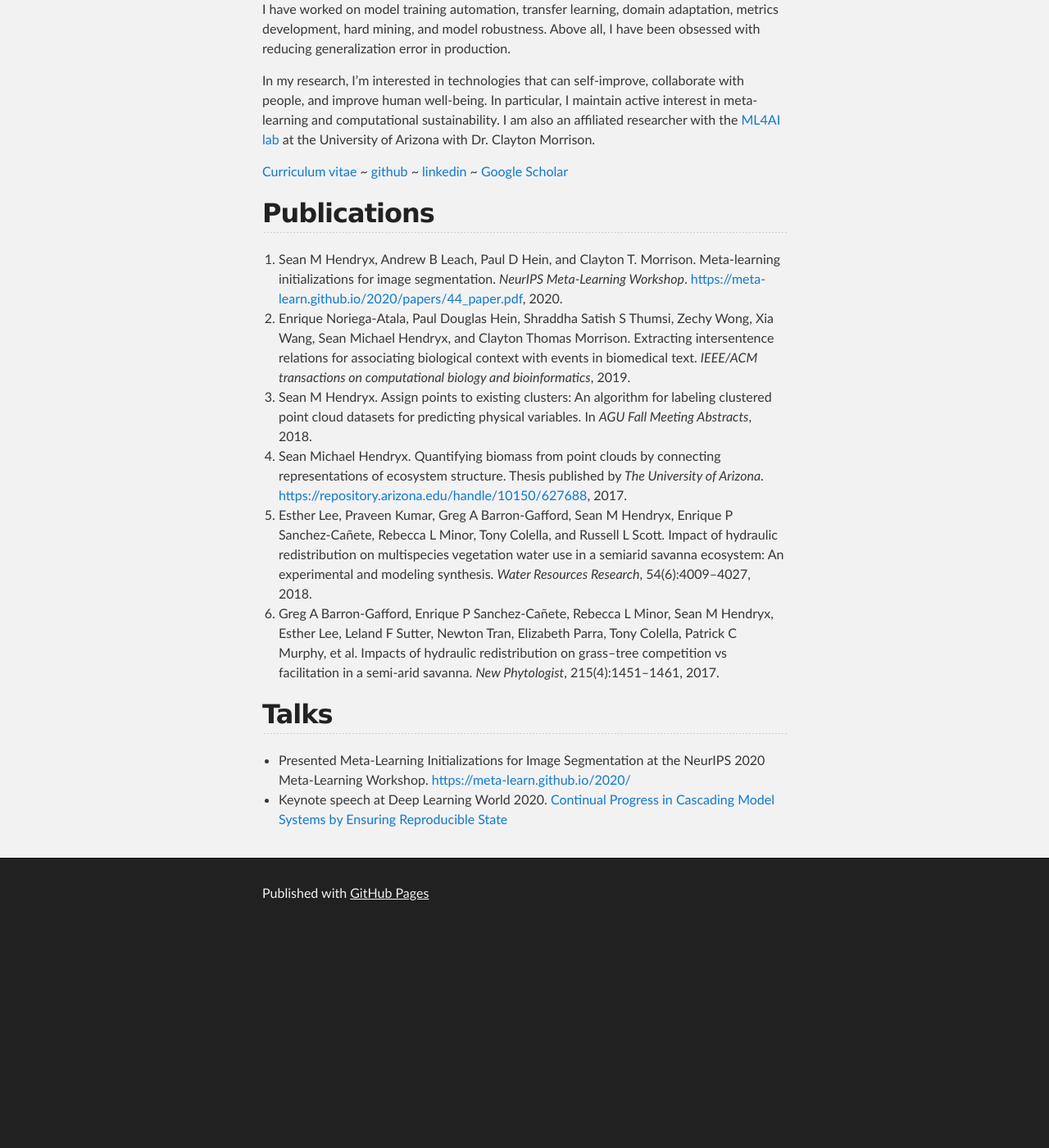
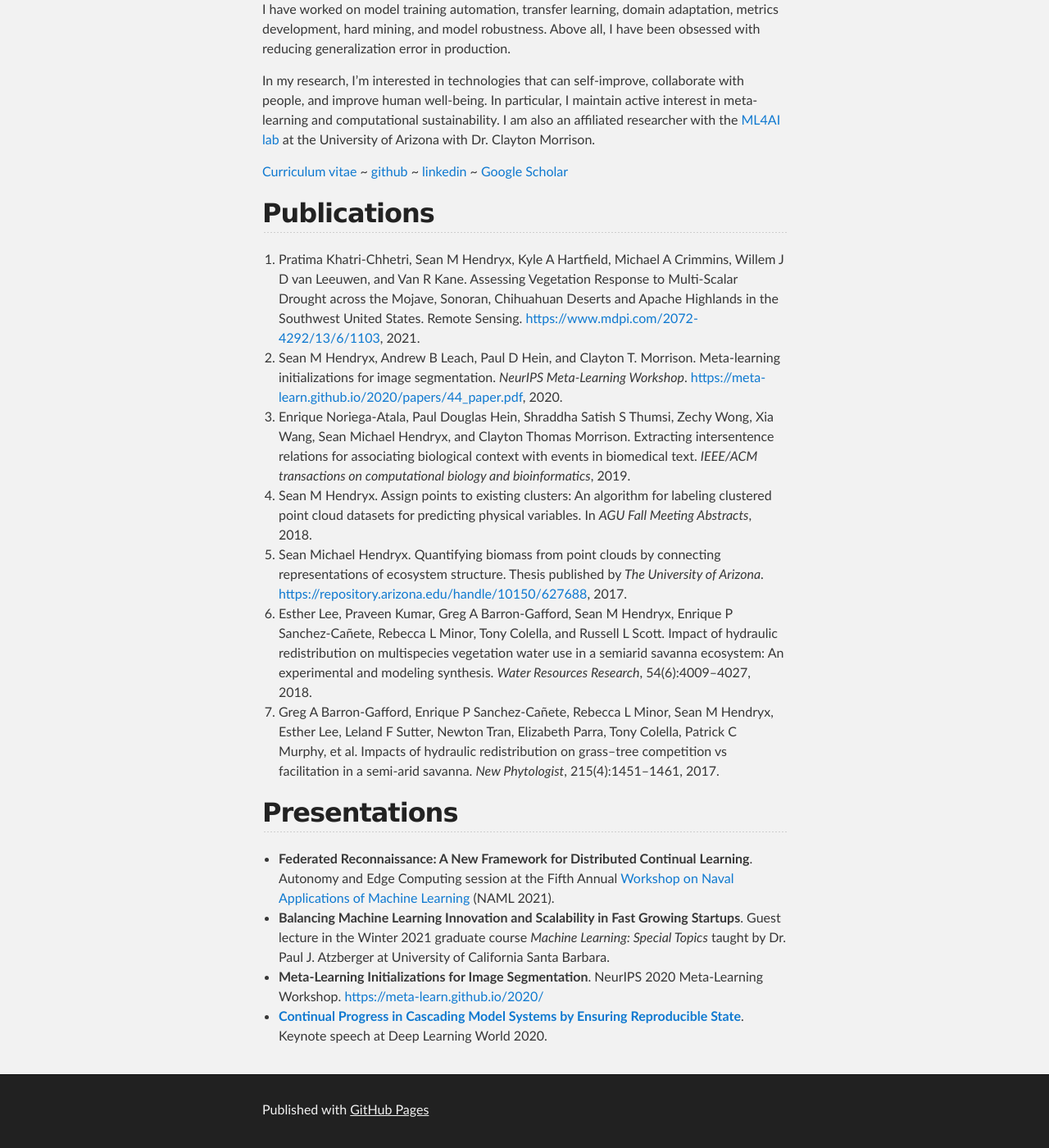
Before and after one commit to SMHendryx/SMHendryx.github.io, a Jekyll site: the page built from index.md, in a window 1280 px wide and 1400 px high, scrolled down 321 px. Shown: the whole window at 82% size. Built offline with Jekyll 4.4.1, drawn with Linux system fonts in a browser that asks for light colours; before the commit the page ends 1457 px from its top, so only the background shows below that.

Commit message:
update pubs and presentations

```diff
--- a/index.md
+++ b/index.md
@@ -12,25 +12,29 @@ In my research, I'm interested in technologies that can self-improve, collaborat
 
 
 ## Publications
-1.  Sean M Hendryx, Andrew B Leach, Paul D Hein, and Clayton T. Morrison. Meta-learning initializations for image segmentation. _NeurIPS Meta-Learning Workshop_. [https://meta-learn.github.io/2020/papers/44_paper.pdf](https://meta-learn.github.io/2020/papers/44_paper.pdf), 2020.
-2.  Enrique Noriega-Atala, Paul Douglas Hein, Shraddha Satish S Thumsi, Zechy Wong,
+1.  Pratima Khatri-Chhetri, Sean M Hendryx, Kyle A Hartfield, Michael A Crimmins, Willem J D van Leeuwen, and Van R Kane. Assessing Vegetation Response to Multi-Scalar Drought across the Mojave, Sonoran, Chihuahuan Deserts and Apache Highlands in the Southwest United States. Remote Sensing. [https://www.mdpi.com/2072-4292/13/6/1103](https://www.mdpi.com/2072-4292/13/6/1103), 2021.
+2.  Sean M Hendryx, Andrew B Leach, Paul D Hein, and Clayton T. Morrison. Meta-learning initializations for image segmentation. _NeurIPS Meta-Learning Workshop_. [https://meta-learn.github.io/2020/papers/44_paper.pdf](https://meta-learn.github.io/2020/papers/44_paper.pdf), 2020.
+3.  Enrique Noriega-Atala, Paul Douglas Hein, Shraddha Satish S Thumsi, Zechy Wong,
 Xia Wang, Sean Michael Hendryx, and Clayton Thomas Morrison. Extracting intersentence relations for associating biological context with events in biomedical text.
 _IEEE/ACM transactions on computational biology and bioinformatics_, 2019.
-3. Sean M Hendryx. Assign points to existing clusters: An algorithm for labeling
+4. Sean M Hendryx. Assign points to existing clusters: An algorithm for labeling
 clustered point cloud datasets for predicting physical variables. In _AGU Fall Meeting
 Abstracts_, 2018.
-4. Sean Michael Hendryx. Quantifying biomass from point clouds by connecting representations of ecosystem structure. Thesis published by _The University of Arizona_.
+5. Sean Michael Hendryx. Quantifying biomass from point clouds by connecting representations of ecosystem structure. Thesis published by _The University of Arizona_.
 [https://repository.arizona.edu/handle/10150/627688](https://repository.arizona.edu/handle/10150/627688), 2017.
-5. Esther Lee, Praveen Kumar, Greg A Barron-Gafford, Sean M Hendryx, Enrique P
+6. Esther Lee, Praveen Kumar, Greg A Barron-Gafford, Sean M Hendryx, Enrique P
 Sanchez-Cañete, Rebecca L Minor, Tony Colella, and Russell L Scott. Impact of
 hydraulic redistribution on multispecies vegetation water use in a semiarid savanna
 ecosystem: An experimental and modeling synthesis. _Water Resources Research_,
 54(6):4009–4027, 2018.
-6. Greg A Barron-Gafford, Enrique P Sanchez-Cañete, Rebecca L Minor, Sean M
+7. Greg A Barron-Gafford, Enrique P Sanchez-Cañete, Rebecca L Minor, Sean M
 Hendryx, Esther Lee, Leland F Sutter, Newton Tran, Elizabeth Parra, Tony Colella,
 Patrick C Murphy, et al. Impacts of hydraulic redistribution on grass–tree competition
 vs facilitation in a semi-arid savanna. _New Phytologist_, 215(4):1451–1461, 2017.
 
-## Talks
- - Presented Meta-Learning Initializations for Image Segmentation at the NeurIPS 2020 Meta-Learning Workshop. [https://meta-learn.github.io/2020/](https://meta-learn.github.io/2020/)
- - Keynote speech at Deep Learning World 2020. [Continual Progress in Cascading Model Systems by Ensuring Reproducible State](https://www.deeplearningworld.com/las-vegas/2020/agenda/#session78711)
+## Presentations
+ - **Federated Reconnaissance: A New Framework for Distributed Continual Learning**. Autonomy and Edge Computing session at the Fifth Annual [Workshop on Naval Applications of Machine Learning](https://sites.google.com/go.spawar.navy.mil/naml) (NAML 2021).
+ - **Balancing Machine Learning Innovation and Scalability in Fast Growing Startups**. Guest lecture in the Winter 2021 graduate course *Machine Learning: Special Topics*
+ taught by Dr. Paul J. Atzberger at University of California Santa Barbara.
+ - **Meta-Learning Initializations for Image Segmentation**. NeurIPS 2020 Meta-Learning Workshop. [https://meta-learn.github.io/2020/](https://meta-learn.github.io/2020/)
+ - **[Continual Progress in Cascading Model Systems by Ensuring Reproducible State](https://www.deeplearningworld.com/las-vegas/2020/agenda/#session78711)**. Keynote speech at Deep Learning World 2020.
```
